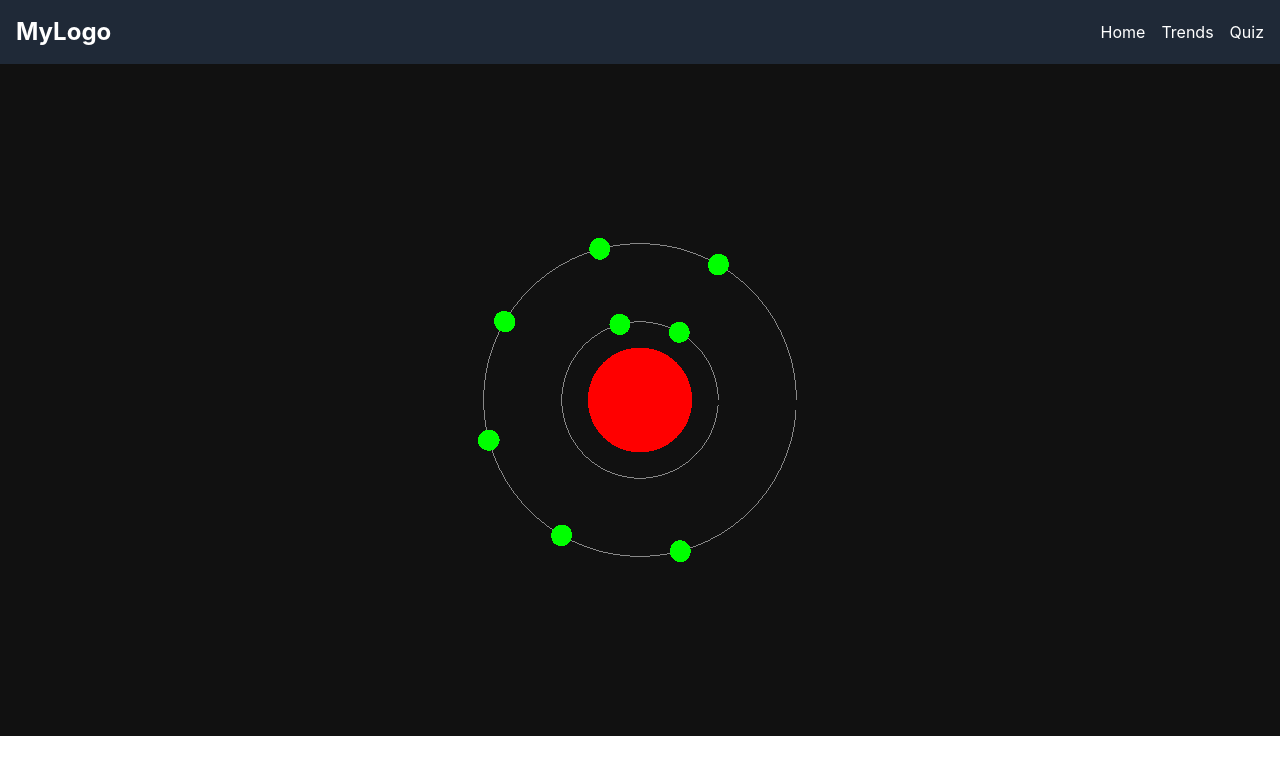
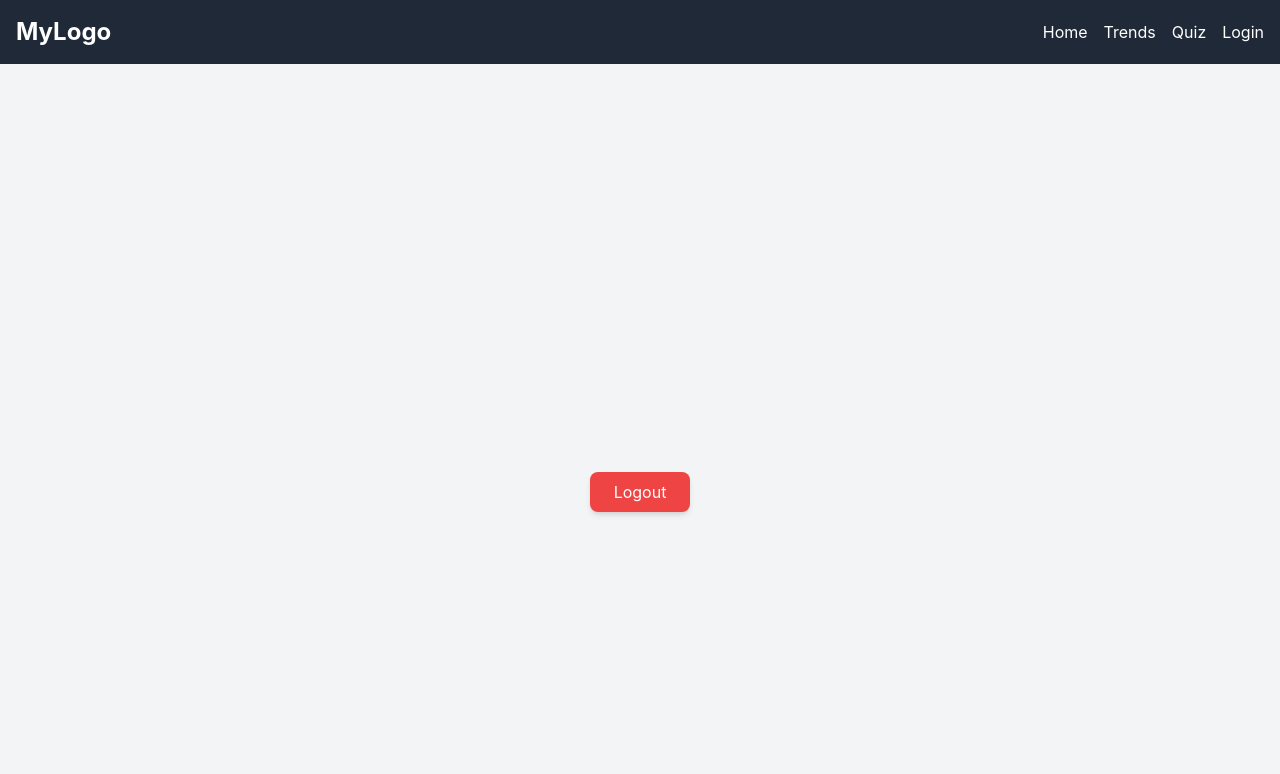
Before and after one commit to KunduVineet/Interactve-Periodic-Table, a React (Create React App) app: page /login in a window 1280 px wide. Shown: the top 774 px of the page. Built offline with nearby package versions, Linux system fonts and the light colour scheme.

Commit message:
Google oauth Added

```diff
--- a/package.json
+++ b/package.json
@@ -3,16 +3,18 @@
   "version": "0.1.0",
   "private": true,
   "dependencies": {
+    "@react-oauth/google": "^0.12.1",
     "@testing-library/jest-dom": "^5.17.0",
     "@testing-library/react": "^13.4.0",
     "@testing-library/user-event": "^13.5.0",
     "chart.js": "^4.4.7",
+    "jwt-decode": "^4.0.0",
     "periodic": "file:",
     "react": "^18.3.1",
     "react-chartjs-2": "^5.2.0",
     "react-dom": "^18.3.1",
     "react-heatmap-grid": "^0.9.1",
-    "react-router-dom": "^7.0.2",
+    "react-router-dom": "^7.1.2",
     "react-scripts": "5.0.1",
     "recharts": "^2.14.1",
     "three": "^0.171.0",
--- a/src/App.js
+++ b/src/App.js
@@ -9,6 +9,7 @@ import Trends from "./components/Trends";
 import NavBar from "./components/Navbar";
 import Quiz from "./components/Quiz";
 import { quizData } from "./components/PeriodicTable";
+import Login from "./Login/Login";
 
 
 function App() {
@@ -20,10 +21,12 @@ function App() {
         <div style={{ position: "relative", zIndex: 1 }}>
           <Routes>
             <Route path="/" element={<Periodic />} />
+            <Route path="/home" element={<Periodic />} />
             <Route path="/quiz" element={<Quiz quizData={quizData}  />} />
             <Route path="/lanthanoids" element={<Lanthanoids />} />
             <Route path="/actinoids" element={<Actinoids />} />
             <Route path="/trends" element={<Trends />} />
+            <Route path="/login" element={<Login />} />
           </Routes>
         </div>
       </Router>
--- /dev/null
+++ b/src/Login/LogOut.jsx
@@ -0,0 +1,9 @@
+import React from 'react'
+
+const LogOut = () => {
+  return (
+    <div>LogOut</div>
+  )
+}
+
+export default LogOut;
--- /dev/null
+++ b/src/Login/Login.jsx
@@ -0,0 +1,40 @@
+import React from 'react'
+import { GoogleLogin, googleLogout } from '@react-oauth/google';
+import { jwtDecode } from "jwt-decode";
+import { useNavigate } from 'react-router-dom';
+
+const Login = () => {
+    function handleLogOut() {
+        googleLogout();
+    }
+
+    const navigate = useNavigate();
+
+    return (
+        <div className="flex flex-col items-center justify-center min-h-screen bg-gray-100">
+            {/* Google Login Button */}
+            <div className="mb-4">
+                <GoogleLogin
+                    onSuccess={(credentialResponse) => {
+                        console.log(credentialResponse);
+                        console.log(jwtDecode(credentialResponse.credential));
+                        navigate("/home");
+                    }}
+                    onError={() => console.log("Login Failed")}
+                    auto_select={true}
+                    className="p-2 rounded-lg shadow-md hover:shadow-lg"
+                />
+            </div>
+
+            {/* Logout Button */}
+            <button
+                onClick={handleLogOut}
+                className="px-6 py-2 text-white bg-red-500 rounded-lg shadow-md hover:bg-red-600 hover:shadow-lg transition-all"
+            >
+                Logout
+            </button>
+        </div>
+    );
+}
+
+export default Login;
--- a/src/components/Navbar.jsx
+++ b/src/components/Navbar.jsx
@@ -39,6 +39,15 @@ const NavBar = () => {
               Quiz
             </button>
           </li>
+
+          <li>
+            <button
+              onClick={() => navigate('/login')}
+              className="text-white hover:text-gray-400 transition duration-300"
+            >
+              Login
+            </button>
+          </li>
         </ul>
       </div>
     </nav>
--- a/src/index.js
+++ b/src/index.js
@@ -3,8 +3,17 @@ import ReactDOM from "react-dom/client";
 import "./index.css";
 import App from "./App";
 import reportWebVitals from "./reportWebVitals";
+import { GoogleOAuthProvider } from '@react-oauth/google';
+
+const YOUR_GOOGLE_CLIENT_ID = "285627652766-iib8mas7iueehn2jaurv6guhtoh0pokt.apps.googleusercontent.com"
 
 const root = ReactDOM.createRoot(document.getElementById("root"));
-root.render(<App />);
+
+// Wrap the root.render() call with GoogleOAuthProvider
+root.render(
+  <GoogleOAuthProvider clientId={YOUR_GOOGLE_CLIENT_ID}>
+    <App />
+  </GoogleOAuthProvider>
+);
 
 reportWebVitals();
```
Also changed, not shown: 1 other file (tests, documents, lock files or other folders).
